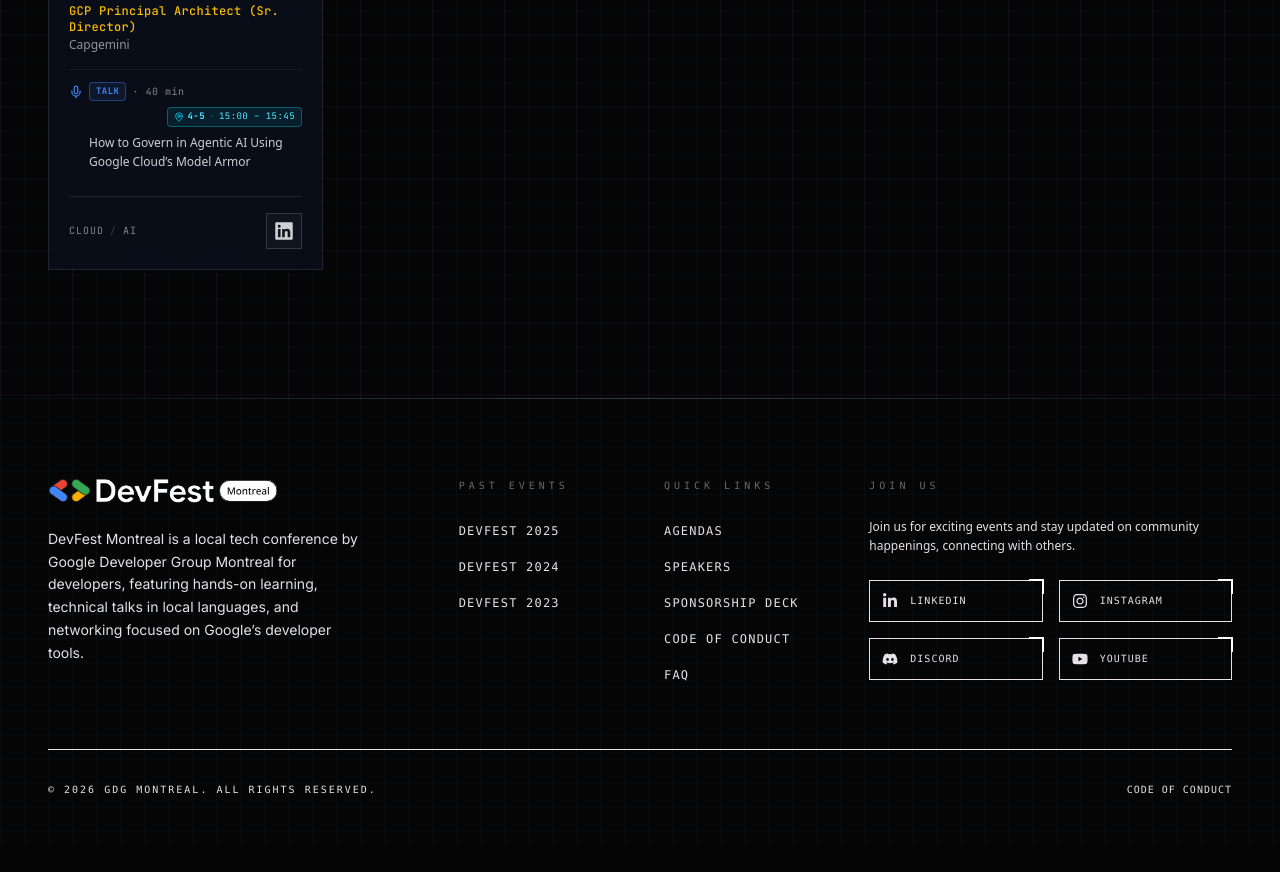
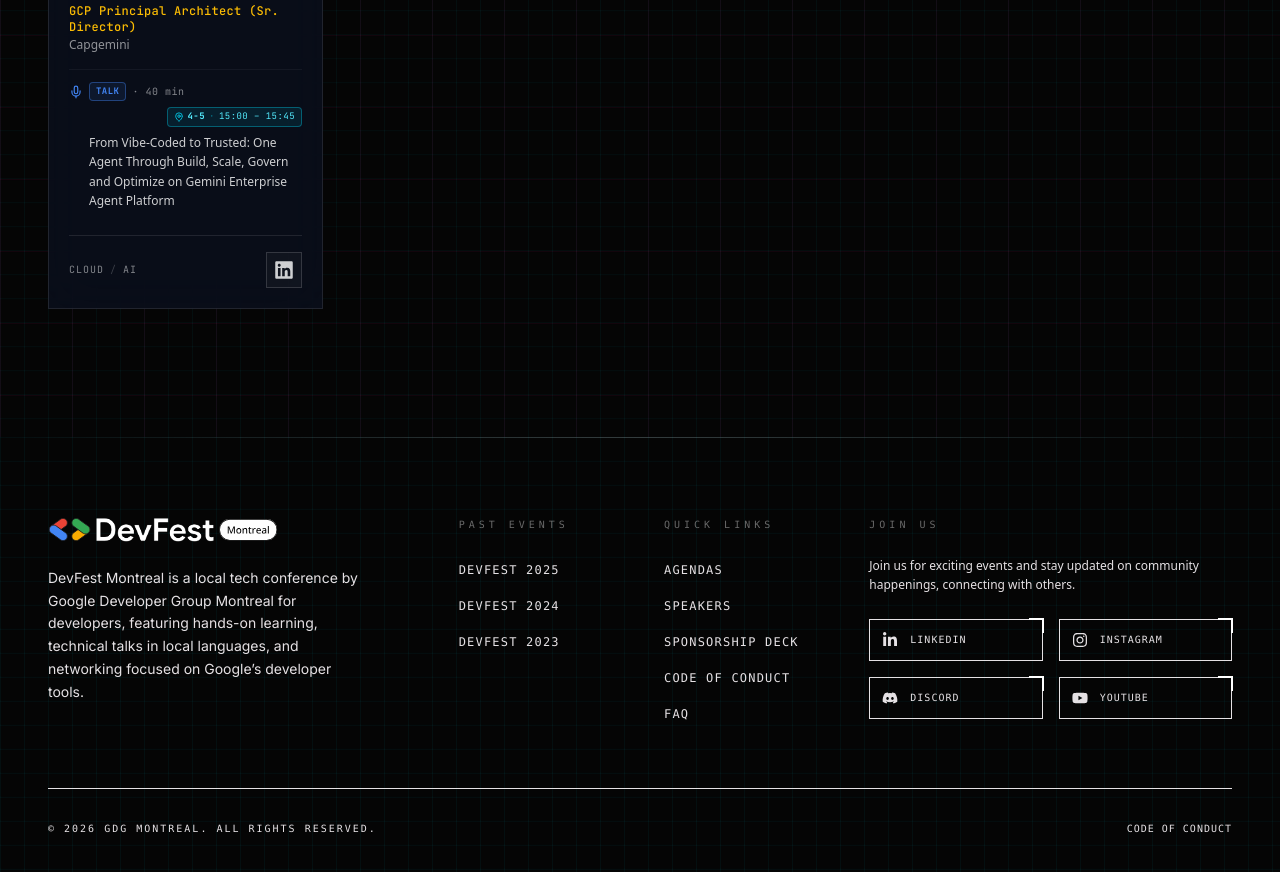
Before and after one commit to AndroidMontreal/DevFest2026, a Next.js app: page /en/speakers in a window 1280 px wide. Shown: the part 6900-7772 px from the top of the page. Before the commit the page ends 7745 px from the top, so only its background shows below. Built offline with nearby package versions, Linux system fonts and the light colour scheme.

Commit message:
chore(speakers,schedule): update Jonathan Zhuo talk title to From Vibe-Coded to Trusted

```diff
--- a/src/components/speakers/speakers-grid.tsx
+++ b/src/components/speakers/speakers-grid.tsx
@@ -283,7 +283,7 @@
       time: '14:00 – 14:45',
     };
   }
-  if (t.includes('gemini enterprise')) {
+  if (t.includes('under the hood of gemini enterprise')) {
     return {
       tabId: '3-5',
       roomCode: '3-5',
@@ -383,7 +383,11 @@
       time: '14:00 – 14:45',
     };
   }
-  if (t.includes('model armor')) {
+  if (
+    t.includes('vibe-coded to trusted') ||
+    t.includes('gemini enterprise agent platform') ||
+    t.includes('model armor')
+  ) {
     return {
       tabId: '4-5',
       roomCode: '4-5',
--- a/src/messages/en/schedule.json
+++ b/src/messages/en/schedule.json
@@ -514,7 +514,7 @@
             "kind": "session",
             "variant": "blue",
             "time": "15:00 – 15:45",
-            "title": "How to Govern in Agentic AI Using Google Cloud’s Model Armor",
+            "title": "From Vibe-Coded to Trusted: One Agent Through Build, Scale, Govern and Optimize on Gemini Enterprise Agent Platform",
             "speakers": "JONATHAN ZHUO · CAPGEMINI · GDE",
             "duration": "45 MIN",
             "lang": "EN",
--- a/src/messages/en/speakers.json
+++ b/src/messages/en/speakers.json
@@ -434,7 +434,7 @@
       "employer": "Capgemini",
       "title": "GCP Principal Architect (Sr. Director)",
       "gde": true,
-      "topic": "How to Govern in Agentic AI Using Google Cloud’s Model Armor",
+      "topic": "From Vibe-Coded to Trusted: One Agent Through Build, Scale, Govern and Optimize on Gemini Enterprise Agent Platform",
       "format": "Talk · 40 min",
       "link": "https://www.linkedin.com/in/jonathanjiayinzhuo/",
       "image": "/assets/images/speakers/Jonathan_Zhuo.jpg",
--- a/src/messages/fr/schedule.json
+++ b/src/messages/fr/schedule.json
@@ -514,7 +514,7 @@
             "kind": "session",
             "variant": "blue",
             "time": "15:00 – 15:45",
-            "title": "How to Govern in Agentic AI Using Google Cloud’s Model Armor",
+            "title": "From Vibe-Coded to Trusted: One Agent Through Build, Scale, Govern and Optimize on Gemini Enterprise Agent Platform",
             "speakers": "JONATHAN ZHUO · CAPGEMINI · GDE",
             "duration": "45 MIN",
             "lang": "EN",
--- a/src/messages/fr/speakers.json
+++ b/src/messages/fr/speakers.json
@@ -434,7 +434,7 @@
       "employer": "Capgemini",
       "title": "GCP Principal Architect (Sr. Director)",
       "gde": true,
-      "topic": "How to Govern in Agentic AI Using Google Cloud’s Model Armor",
+      "topic": "From Vibe-Coded to Trusted: One Agent Through Build, Scale, Govern and Optimize on Gemini Enterprise Agent Platform",
       "format": "Talk · 40 min",
       "link": "https://www.linkedin.com/in/jonathanjiayinzhuo/",
       "image": "/assets/images/speakers/Jonathan_Zhuo.jpg",
```
